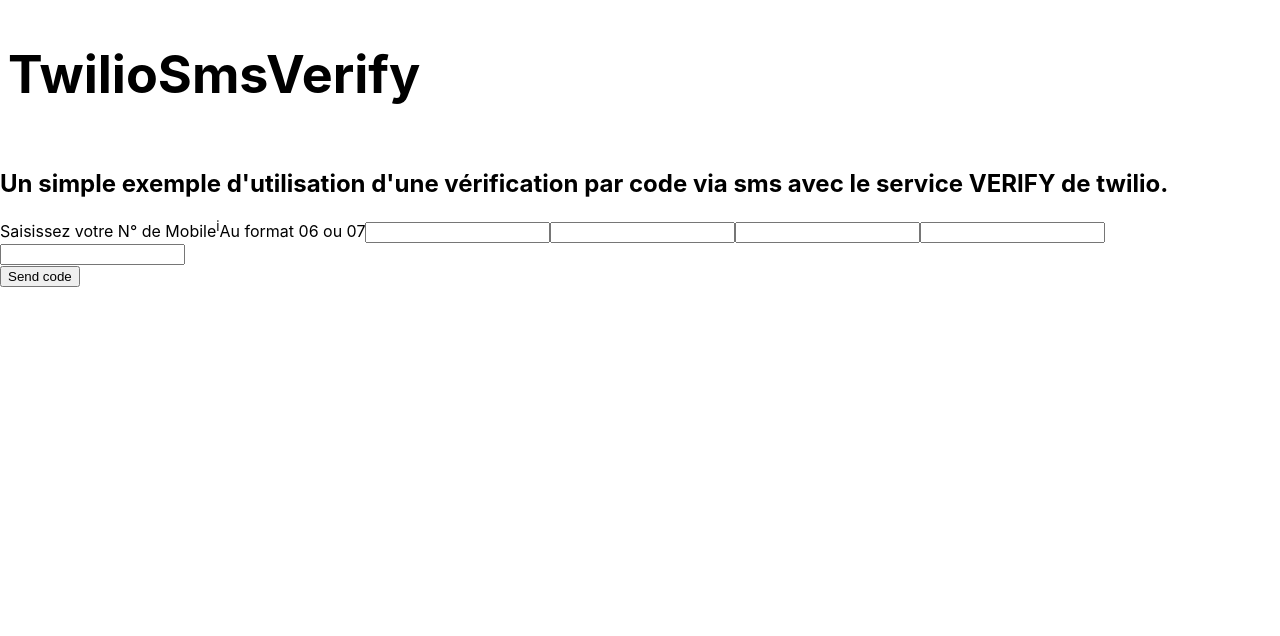
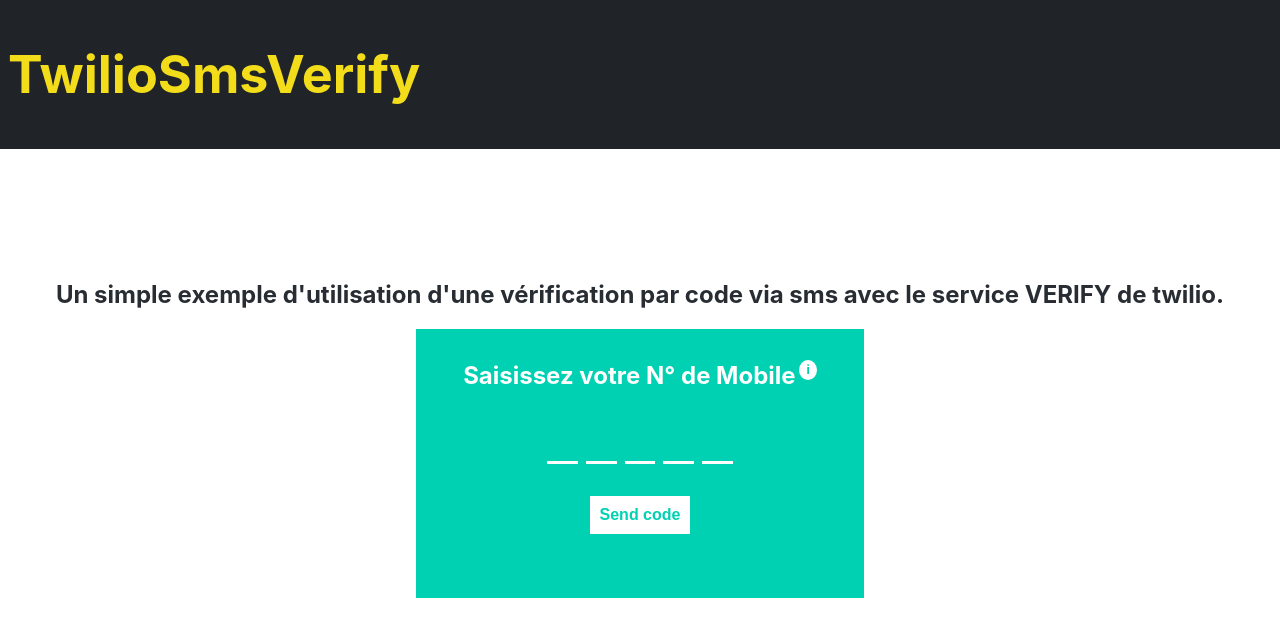
Before and after one commit to WebWalterWrite/twilio-sms-verify, a React (Create React App) app in the folder client/: page / in a window 1280 px wide. Shown: the top 636 px of the page. Built offline with nearby package versions, Linux system fonts and the light colour scheme.

Commit message:
:lipstick: add global style

```diff
--- a/client/src/App.scss
+++ b/client/src/App.scss
@@ -1,7 +1,3 @@
-.App {
-  text-align: center;
-}
-
 .App-logo {
   height: 15vmin;
   pointer-events: none;
@@ -11,5 +7,103 @@
   min-height: 10vh;
   display: flex;
   font-size: calc(10px + 2vmin);
-  padding: .5rem;
+  padding: 0.5rem;
+  background-color: #202429;
+  h1 {
+    color: #f3dd1a;
+  }
 }
+
+main {
+  height: 70vh;
+  display: flex;
+  align-items: center;
+  label {
+    display: block;
+  }
+  h2 {
+    text-align: center;
+    color: #282d33;
+  }
+}
+form {
+  margin: 0 auto;
+  text-align: center;
+  width: 30%;
+  padding: 2em;
+  background: #00d1b2;
+  input {
+    outline: none;
+  }
+  & label {
+    position: relative;
+    color: #ffffff;
+    font-size: 1.5em;
+    margin-bottom: 1em;
+    font-weight: bold;
+    .info-bulle {
+      position: relative;
+      margin-left: 0.3em;
+      padding: 0.2em 0.6em;
+      background: #ffffff;
+      color: #00d1b2;
+      border-radius: 50%;
+      font-size: 0.5em;
+      cursor: help;
+      &:hover + .info-bulle-message {
+        visibility: visible;
+      }
+    }
+    .info-bulle-message {
+      position: absolute;
+      visibility: hidden;
+      top: -115%;
+      left: 75%;
+      background: #ffffff;
+      color: #00d1b2;
+      padding: 0.5em;
+      border-radius: 1em;
+      border: solid 1px #00d1b2;
+      font-size: 0.5em;
+      font-weight: bold;
+      &::after {
+        content: "\25BC";
+        position: absolute;
+        left: 2%;
+        bottom: -40%;
+        font-size: 1.5em;
+        color: #ffffff;
+      }
+    }
+  }
+  input[type="tel"] {
+    width: 7%;
+    font-size: 2.5em;
+    font-weight: bold;
+    text-align: center;
+    margin: 0 0.1em;
+    border: none;
+    background: transparent;
+    //background-color:
+    border-bottom: solid 3px #ffffff;
+    color: #ffffff;
+  }
+  input[type="submit"] {
+    margin: 2em 0;
+    padding: 0.5em;
+    background: #ffffff;
+    border: solid 2px #ffffff;
+    color: #00d1b2;
+    font-size: 1em;
+    font-weight: bold;
+    cursor: pointer;
+    &:active {
+      transform: translateY(2px);
+    }
+  }
+  .input-error {
+    color: #DC3444;
+    background:#ffdddd;
+    padding: .5em;
+  }
+}
```
